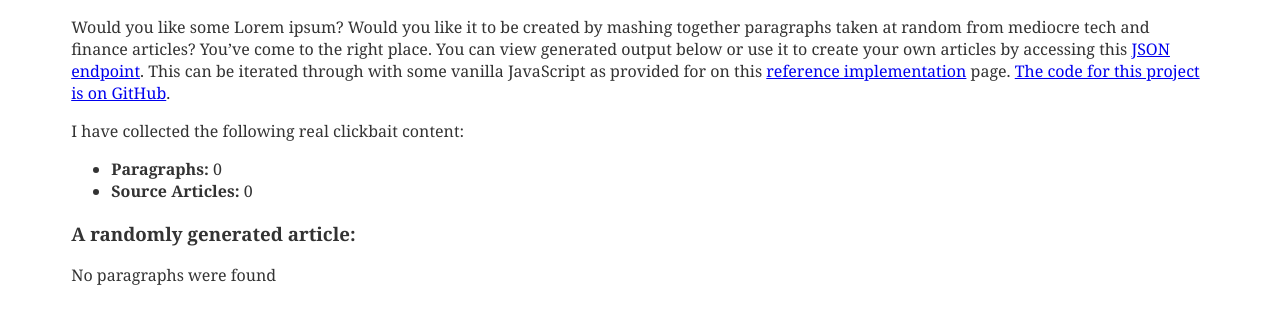
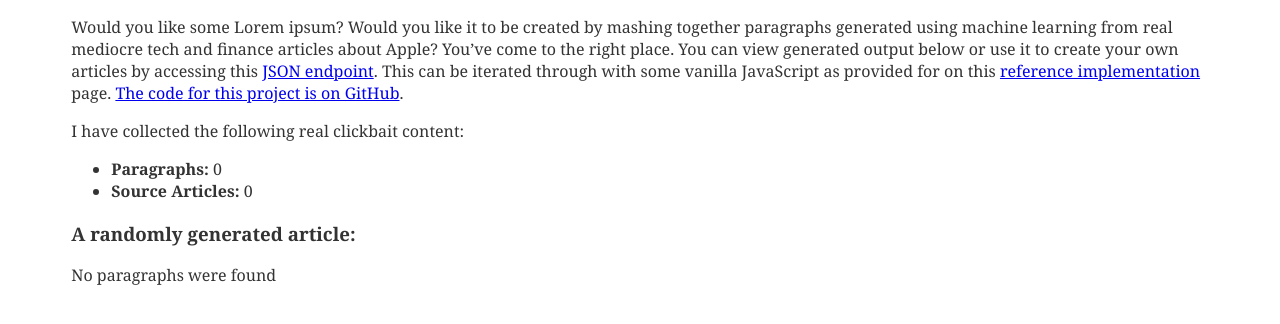
Before and after one commit to kirklennon/Clickbait, a Django app: page / in a window 1280 px wide. Shown: the part 159-483 px from the top of the page. Run offline with Django 3.2, Linux system fonts and the light colour scheme; data that the repository does not hold is empty.

Commit message:
Now uses ML-generated paragraphs instead
The ML-generated paragraphs are currently manually added to the database.

```diff
--- a/api/models.py
+++ b/api/models.py
@@ -7,3 +7,6 @@ class Source(models.Model):
 class Paragraph(models.Model):
     text = models.TextField(max_length=2000)
     source = models.ForeignKey('Source', on_delete=models.SET_NULL, null=True)
+
+class GeneratedParagraph(models.Model):
+    text = models.TextField(max_length=2000)
--- a/api/templates/index.html
+++ b/api/templates/index.html
@@ -2,10 +2,11 @@
 
 {% block content %}
 <p>Would you like some Lorem ipsum? Would you like it to be created by mashing
-together paragraphs taken at random from mediocre tech and finance articles?
-You&rsquo;ve come to the right place. You can view generated output below or
-use it to create your own articles by accessing this <a href="json">JSON
-endpoint</a>. This can be iterated through with some vanilla JavaScript as provided for on this <a href="https://lennon.dev/reader.html">reference
+together paragraphs generated using machine learning from real mediocre tech and
+finance articles about Apple? You&rsquo;ve come to the right place. You can view
+generated output below or use it to create your own articles by accessing this
+<a href="json">JSON endpoint</a>. This can be iterated through with some vanilla
+JavaScript as provided for on this <a href="https://lennon.dev/reader.html">reference
 implementation</a> page. <a href="https://github.com/kirklennon/Clickbait">The
 code for this project is on GitHub</a>.
   <p>I have collected the following real clickbait content:</p>
--- a/api/views.py
+++ b/api/views.py
@@ -1,8 +1,8 @@
 from django.shortcuts import render
 
-from api.models import Paragraph, Source
+from api.models import Paragraph, Source, GeneratedParagraph
 
-queryset = Paragraph.objects.values().order_by('?')
+queryset = GeneratedParagraph.objects.values().order_by('?')
 
 def index(request):
     """View function for home page of site."""
@@ -25,7 +25,7 @@ import json
 
 def api(request):
     cleanlist = []
-    rawdata = serializers.serialize('python', Paragraph.objects.order_by('?')[:10])
+    rawdata = serializers.serialize('python', GeneratedParagraph.objects.order_by('?')[:10])
     for row in rawdata:
         cleanlist.append(row['fields']['text'])
     data = json.dumps(cleanlist)
```
Also changed, not shown: 1 other file.
